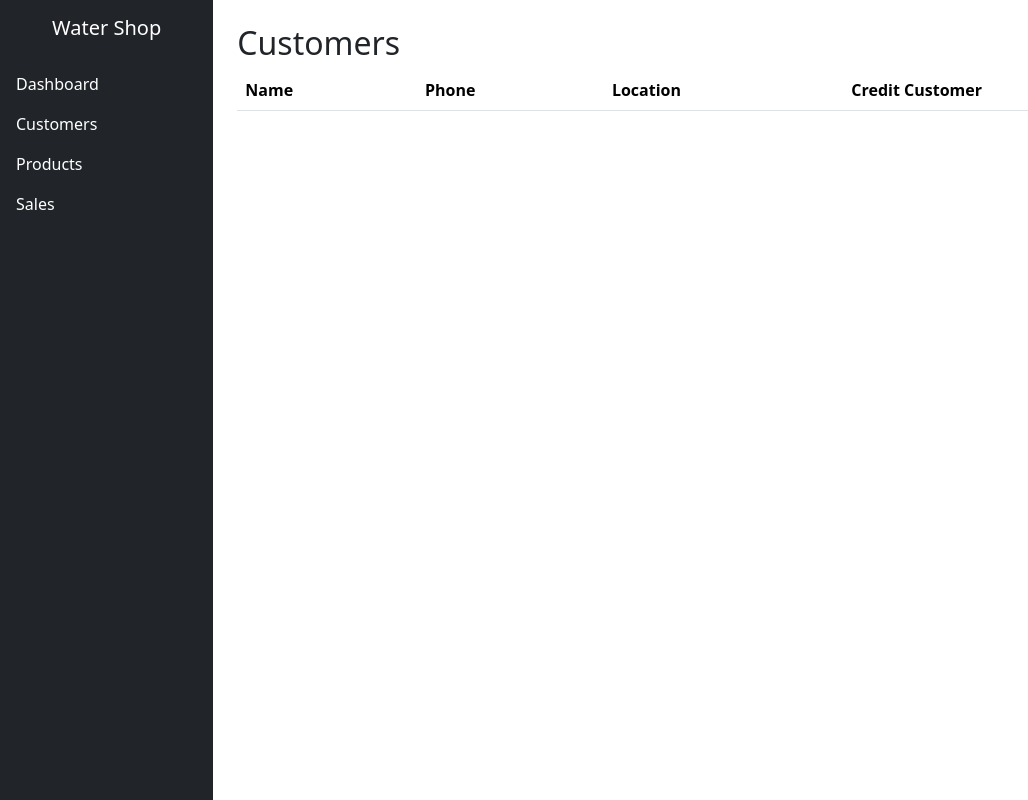
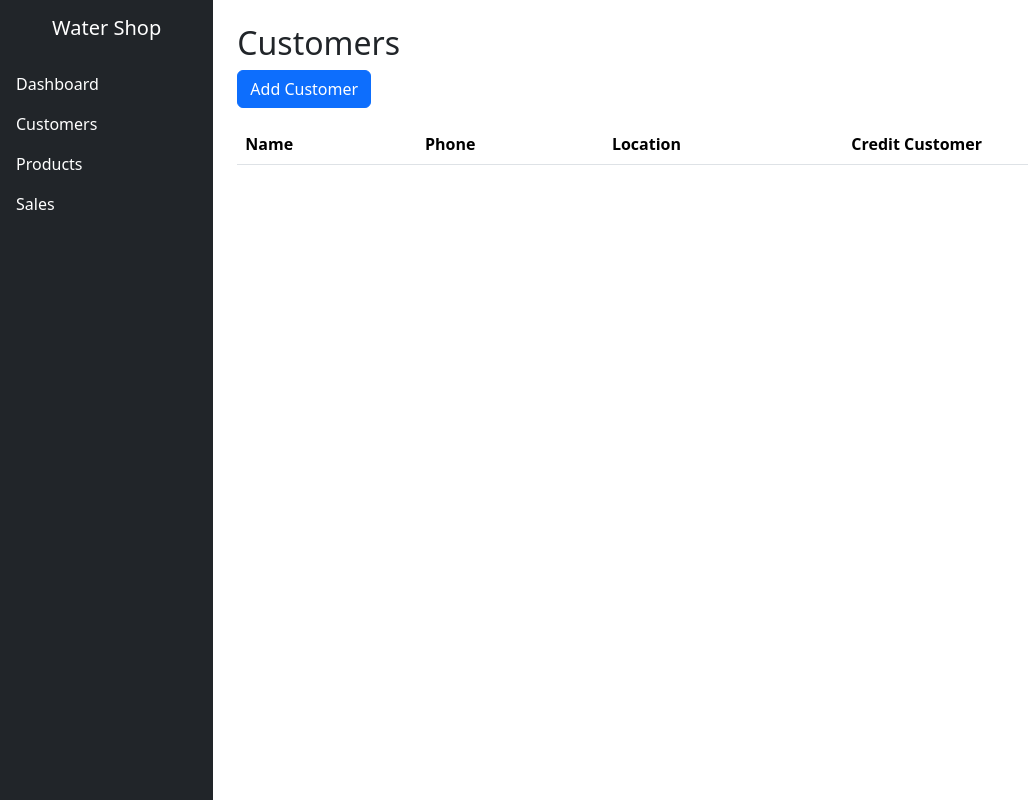
Before and after one commit to feliciaomollo/Water_Refill_Station, a Django app: page /customers/ in a window 1280 px wide. Shown: the whole page, without its empty margins (0-1028 px from the left). Run offline with Django 5.2, Linux system fonts and the light colour scheme; data that the repository does not hold is empty.

Commit message:
Add customer create view, form template, and URL

```diff
--- a/shop/templates/shop/base.html
+++ b/shop/templates/shop/base.html
@@ -20,7 +20,7 @@
                             <a class="nav-link text-white" href="#">Dashboard</a>
                         </li>
                         <li class="nav-item">
-                            <a class="nav-link text-white" href="#">Customers</a>
+                            <a class="nav-link text-white" href="{% url 'customer_list' %}">Customers</a>
                         </li>
                         <li class="nav-item">
                             <a class="nav-link text-white" href="#">Products</a>
--- a/shop/templates/shop/customer_list.html
+++ b/shop/templates/shop/customer_list.html
@@ -3,6 +3,7 @@
 {% block content %}
 <h2>Customers</h2>
 
+<a href="{% url 'customer_create' %}" class="btn btn-primary mb-3">Add Customer</a>
 <table class="table">
     <thead>
         <tr>
--- a/shop/urls.py
+++ b/shop/urls.py
@@ -4,4 +4,5 @@ from . import views
 urlpatterns = [
     path('test/', views.test_base, name='test_base'),
     path('customers/', views.customer_list, name='customer_list'),
+    path('customers/add/', views.customer_create, name='customer_create'),
 ]
--- a/shop/views.py
+++ b/shop/views.py
@@ -1,5 +1,6 @@
-from django.shortcuts import render
+from django.shortcuts import render, redirect
 from .models import Customer
+from .forms import CustomerForm
 
 def test_base(request):
     return render(request, 'shop/base.html')
@@ -7,3 +8,13 @@ def test_base(request):
 def customer_list(request):
     customers = Customer.objects.all()
     return render(request, 'shop/customer_list.html', {'customers': customers})
+
+def customer_create(request):
+    if request.method == 'POST':
+        form = CustomerForm(request.POST)
+        if form.is_valid():
+            form.save()
+            return redirect('customer_list')
+    else:
+        form = CustomerForm()
+    return render(request, 'shop/customer_form.html', {'form': form})
```
Also changed, not shown: shop/templates/shop/customer_form.html (+11 -0 lines).
